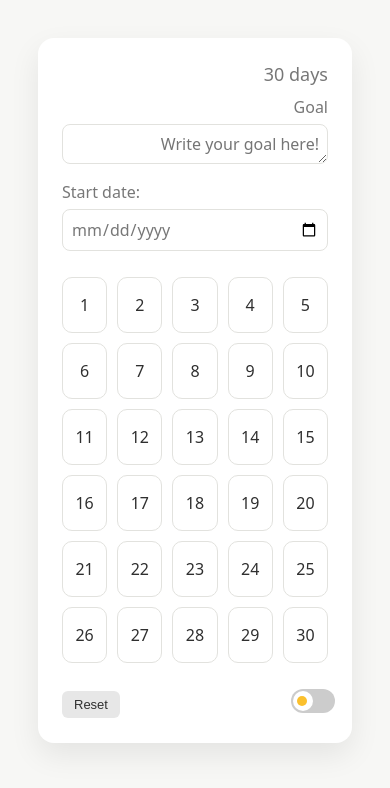
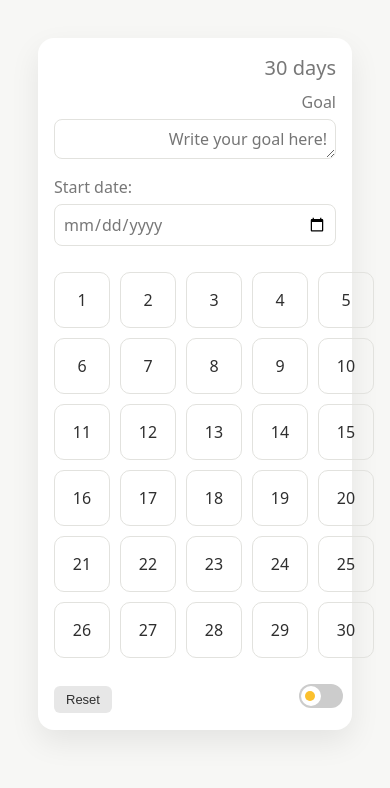
Before and after one commit to llisabere/30-days-habit-tracker, a plain HTML site: page index.html in a window 390 px wide. Drawn offline with Linux system fonts and the light colour scheme.

Commit message:
Improved mobile look

```diff
--- a/index.html
+++ b/index.html
@@ -4,6 +4,7 @@
   <head>
     <title>Habit Tracker</title>
     <link rel="stylesheet" href="style.css">
+    <meta name="viewport" content="width=device-width, initial-scale=1.0">
   </head>
 <body>
 
--- a/style.css
+++ b/style.css
@@ -29,9 +29,10 @@ body {
   background: var(--card);
   padding: 24px;
   border-radius: 16px;
-  max-width: 360px;
+  max-width: 420px;
   width: 100%;
   box-shadow: 0 12px 30px rgba(0,0,0,0.08);
+  margin: 0 auto;
 }
 
 .header {
@@ -44,6 +45,8 @@ body {
   gap: 10px;
   margin-top: 20px;
   margin-bottom: 20px;
+  align-items: center;
+  justify-items: center;
 }
 
 .cell {
@@ -57,7 +60,8 @@ body {
   font-size: medium;
   cursor: pointer;
   transition: background-color 0.2s, transform 0.1s;
-  position: relative;
+  aspect-ratio: 1 / 1;
+  min-height: 48px;
 }
 
 .cell:hover {
@@ -279,3 +283,13 @@ body.dark {
   --accent: #7aa2c8;
   --button-bg: #3a3a3c;
 }
+
+@media (max-width: 480px) {
+  .app {
+    padding: 16px;
+  }
+
+  h1 {
+    font-size: 1.25rem;
+  }
+}
```
